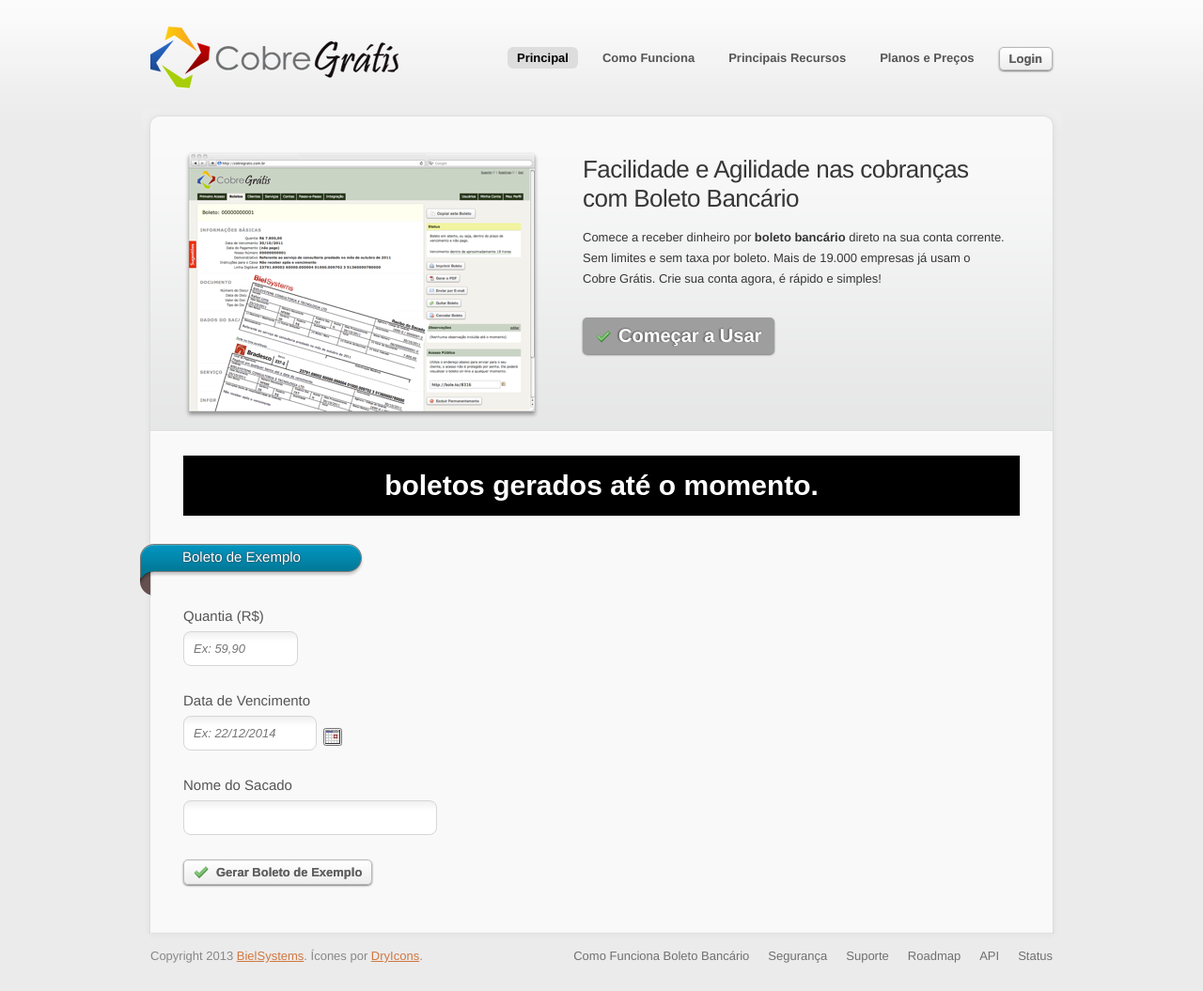
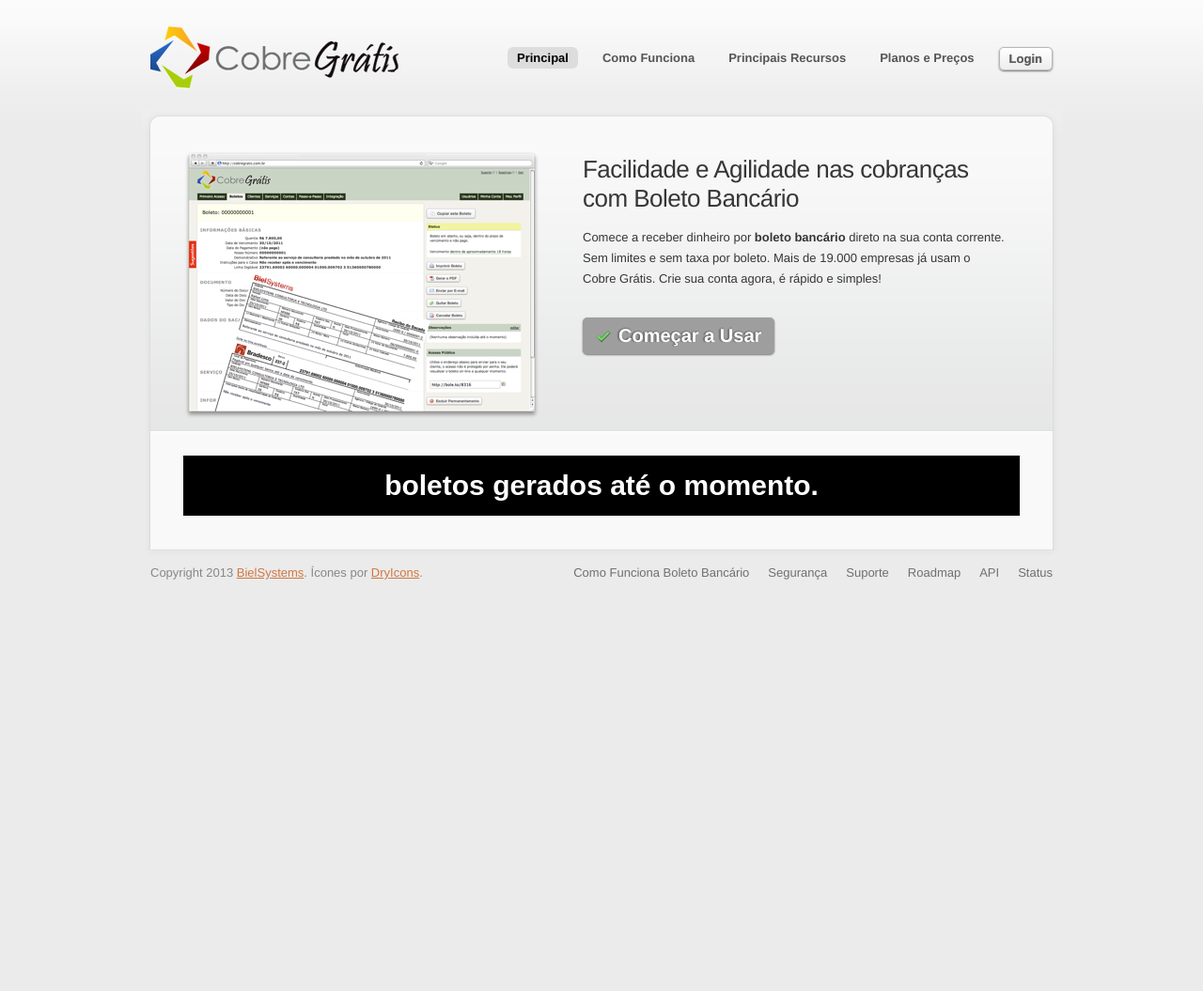
Before and after one commit to CobreGratis/cobregratis.github.io, a Jekyll site: the page built from index.html, in a window 1280 px wide. Shown: the whole page at 94% size. Built offline with Jekyll 4.4.1, drawn with Linux system fonts in a browser that asks for light colours; nearby versions of some CDN libraries; some web fonts are replaced; comment, search, counter and statistics services are not loaded; after the commit the page ends 900 px from its top, so only the background shows below that; grey boxes are pictures that could not be loaded.

Commit message:
hide test form

```diff
--- a/index.html
+++ b/index.html
@@ -62,7 +62,7 @@
   <iframe width="900" height="506" src="http://www.youtube.com/embed/XhCMJ6CpD4M?rel=0" frameborder="0" allowfullscreen></iframe>
 	<div class="clear spacer"></div-->
 
-  <div class="section_title">
+  <!--div class="section_title">
 		<h3>Boleto de Exemplo</h3>
 	</div>
   <form action="https://app.cobregratis.com.br/form/c5169c0eb90e0c566217e25f475769c8/create_bank_billet" method="post" target="_blank" id="bank_billet_example">
@@ -89,7 +89,7 @@
   <script type="text/javascript">//<![CDATA[
   $(document).ready(function(){ $('#bank_billet_example').validate(); });
   //]]></script>
-  <div class="clear spacer"></div>
+  <div class="clear spacer"></div-->
 </div>
 <script type="text/javascript">
 mpq.push(["track", "homepage"]);
```
